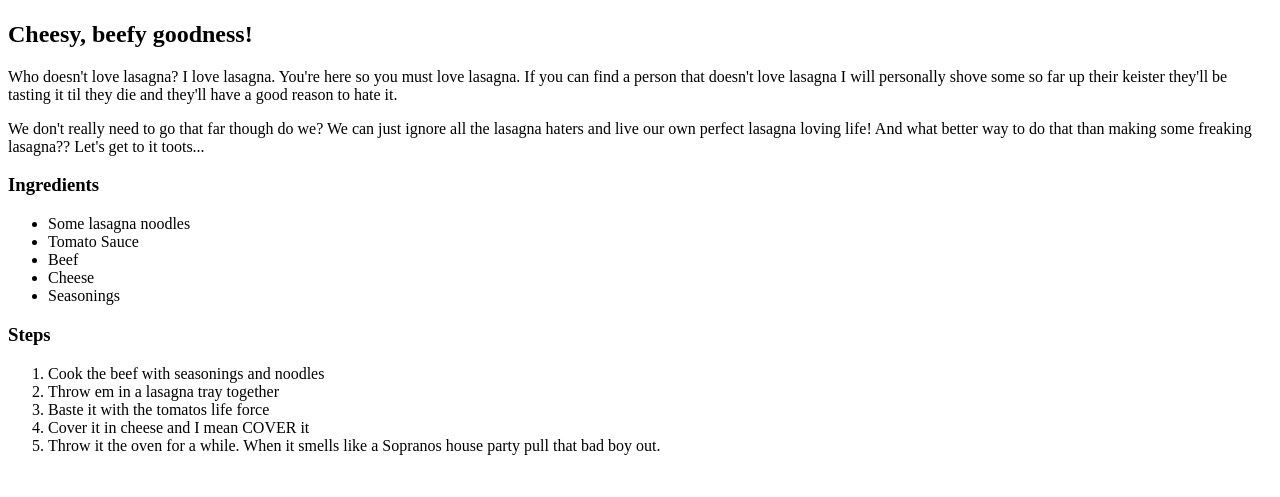
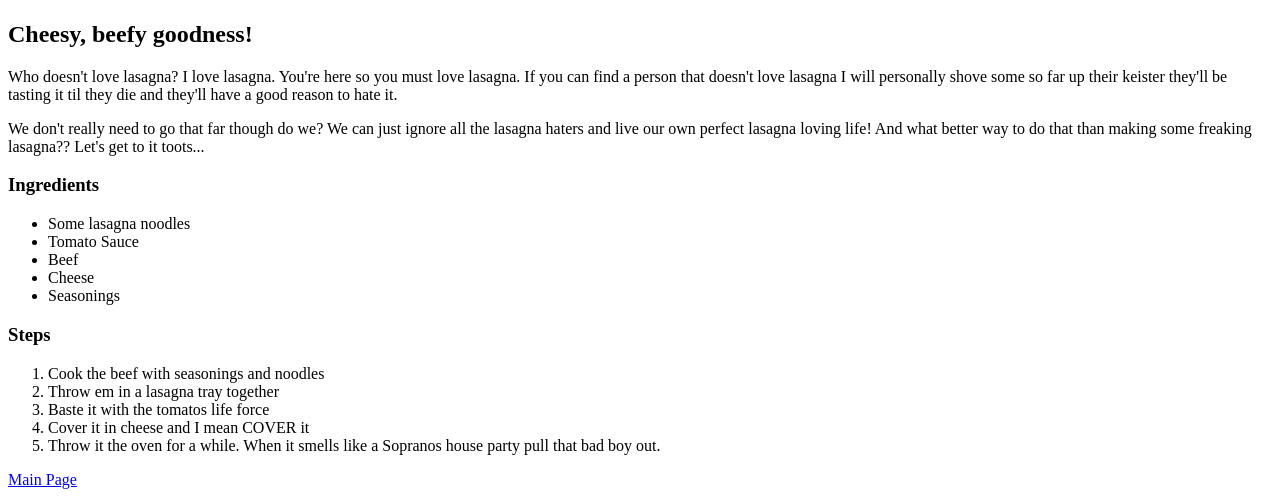
Before and after one commit to river-lockhart/odin-recipes, a plain HTML site: page recipes/lasagna.html in a window 1280 px wide. Shown: the part 383-880 px from the top of the page. Before the commit the page ends 854 px from the top, so only its background shows below. Drawn offline with Linux system fonts and the light colour scheme.

Commit message:
Added links to main page

```diff
--- a/recipes/lasagna.html
+++ b/recipes/lasagna.html
@@ -38,5 +38,8 @@
                 smells like a Sopranos house party pull
                 that bad boy out.</li>
         </ol>
+        <div>
+            <a href="../index.html">Main Page</a>
+        </div>
 </body>
 </html>
```
Also changed, not shown: recipes/coleslaw.html (+3 -0 lines), recipes/lemoncake.html (+3 -0 lines).
